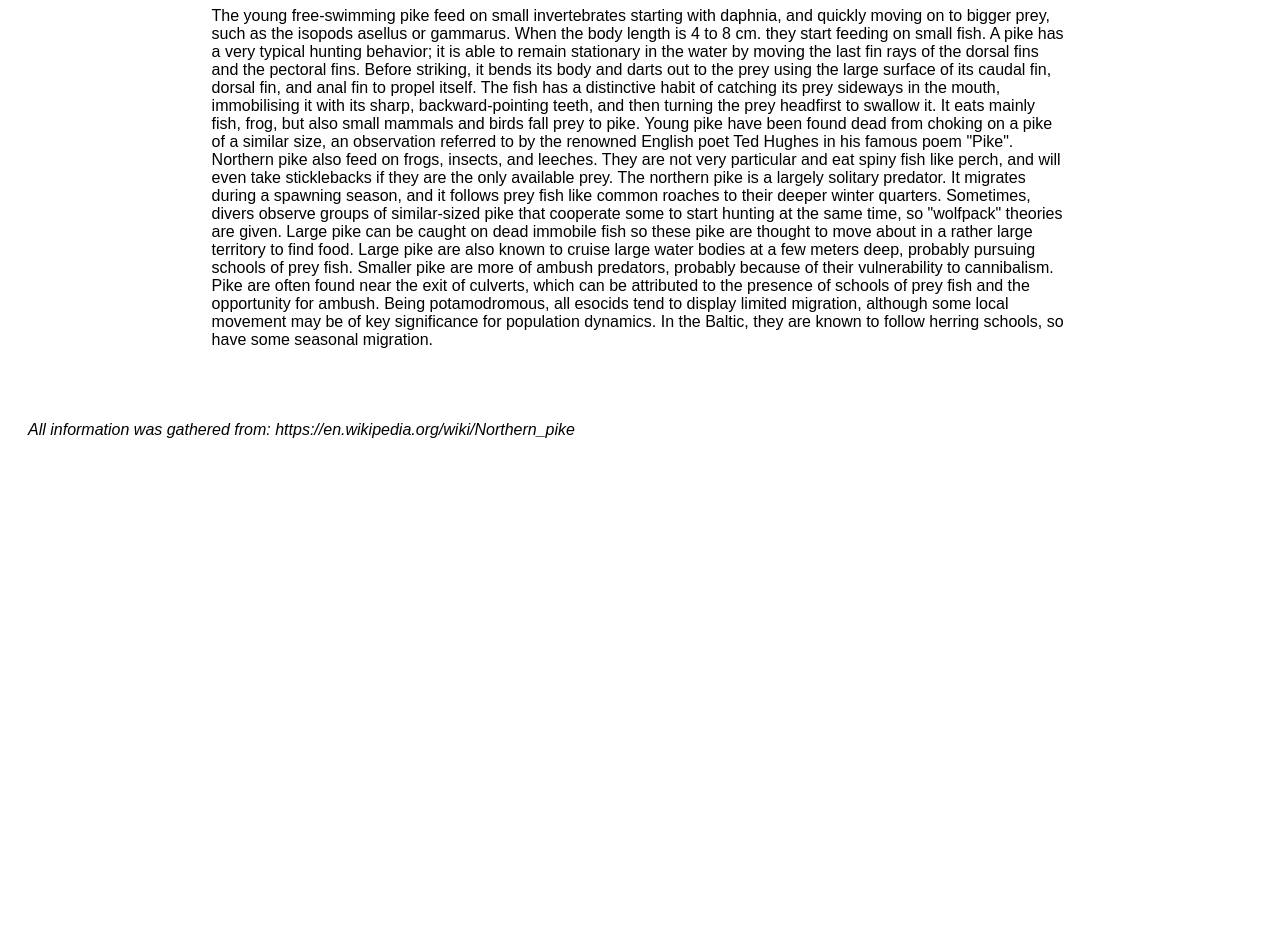
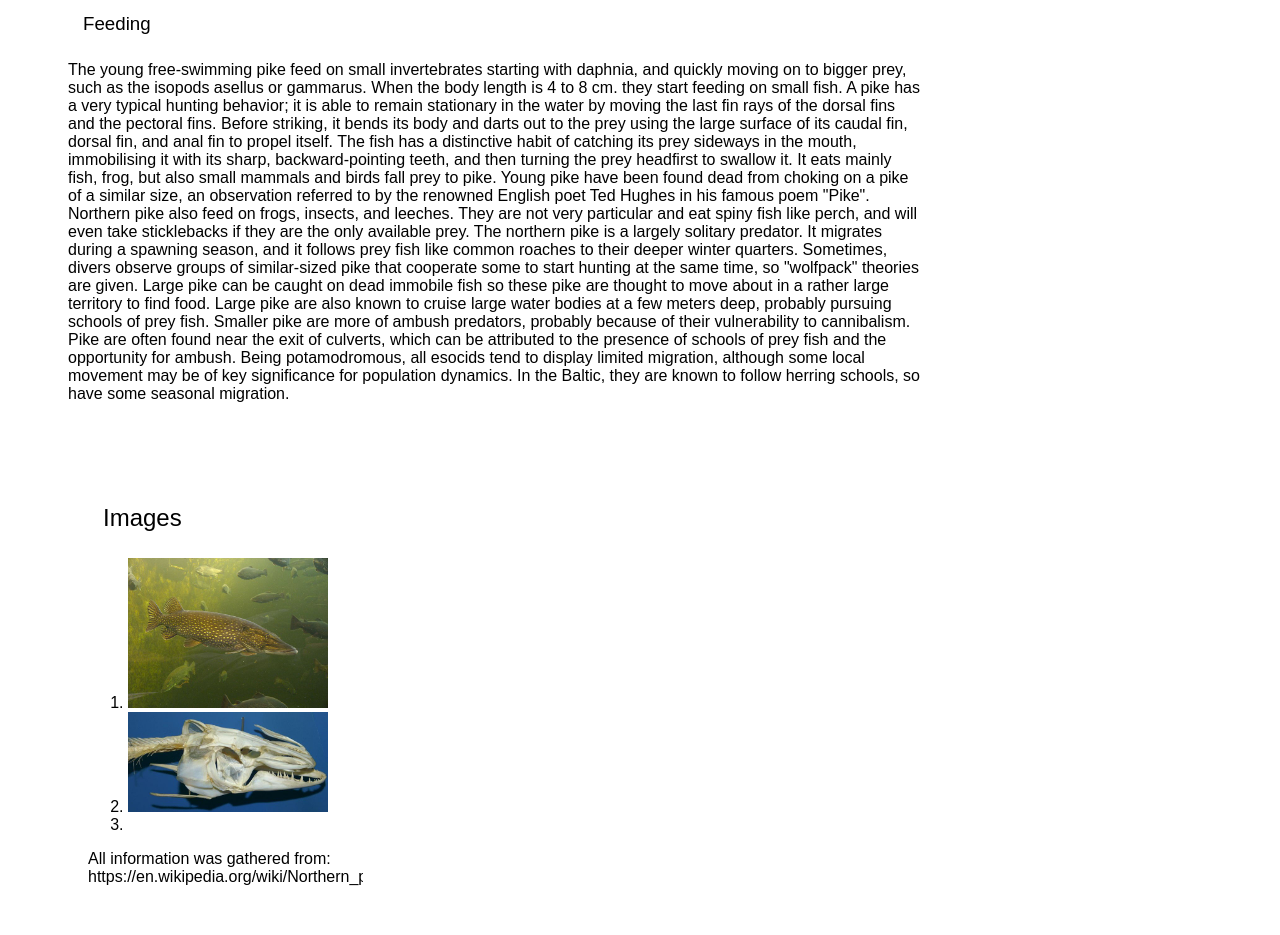
Before and after one commit to fubar345/Portfolio, a plain HTML site: page components /WebPage.html in a window 1280 px wide. Shown: the part 1541-2476 px from the top of the page. Before the commit the page ends 2024 px from the top, so only its background shows below. Drawn offline with Linux system fonts and the light colour scheme.

Commit message:
Created image folder and added images

```diff
--- a/components /Styles.css
+++ b/components /Styles.css
@@ -3,6 +3,7 @@
  margin: 0 auto;
  padding: 40px;
  overflow: hidden;
+ float: left;
 
 
 }
@@ -14,9 +15,7 @@ body{
 	padding: 20px;
 }
 
-#Footer p {
-	font-style: italic;
-}
+
 h1 {
 	font-family: Arial, serif;
 	padding: 20px;
@@ -50,7 +49,7 @@ h1 {
 	}
 nav li{
 	list-style-type: none;
-	display: inline-block;
+	display: block;
 
 
 
@@ -74,3 +73,16 @@ a:hover{
 a:active{
 	color: #0066FF;
 }
+#Footer{
+	width: 20%;
+	float: top-right;
+	padding: 30px;
+	margin: 30px;
+	overflow: hidden;
+
+img.Image1{
+	width: 200px;
+	}
+img.Image2{
+	width: 200px;
+}
--- a/components /WebPage.html
+++ b/components /WebPage.html
@@ -14,8 +14,9 @@
 					<li><a href="#Description">Description</a></li>
 					<li><a href="#Behavior">Behavior</a></li>
 					<li><a href="#Ecology">Ecology</a></li>
+					<li><a href="#images">Images</a><li>
 					</ul>
-				</nav> <!-- end of navigation -->
+				</nav>
 			</header>
 
 			<article>
@@ -63,6 +64,12 @@ The northern pike is a largely solitary predator. It migrates during a spawning
 	</div>
 
 		<div id="Footer">
+		<h2 id="Images">Images</h2>
+				<ol>
+					<li><img src ="Project 2 images/640px-Esox_lucius.jpeg" class="Image1" alt="Fish"/></li>
+					<li><img src ="Project 2 images/640px-Esox_luciusZZ.jpg" class="Image2" alt="Fish Skull"/></li>
+					<li><img src ="" class="" alt=""/></li>
+				</ol>
 		<footer>
 		<p>All information was gathered from: 	 https://en.wikipedia.org/wiki/Northern_pike</p>
 		</footer>
```
Also changed, not shown: components /Project 2 images/640px-Esox_Lucius.jpeg (added), components /Project 2 images/640px-Esox_luciusZZ.jpg (added), components /Project 2 images/pike.jpg (renamed from components /pike.jpg).
